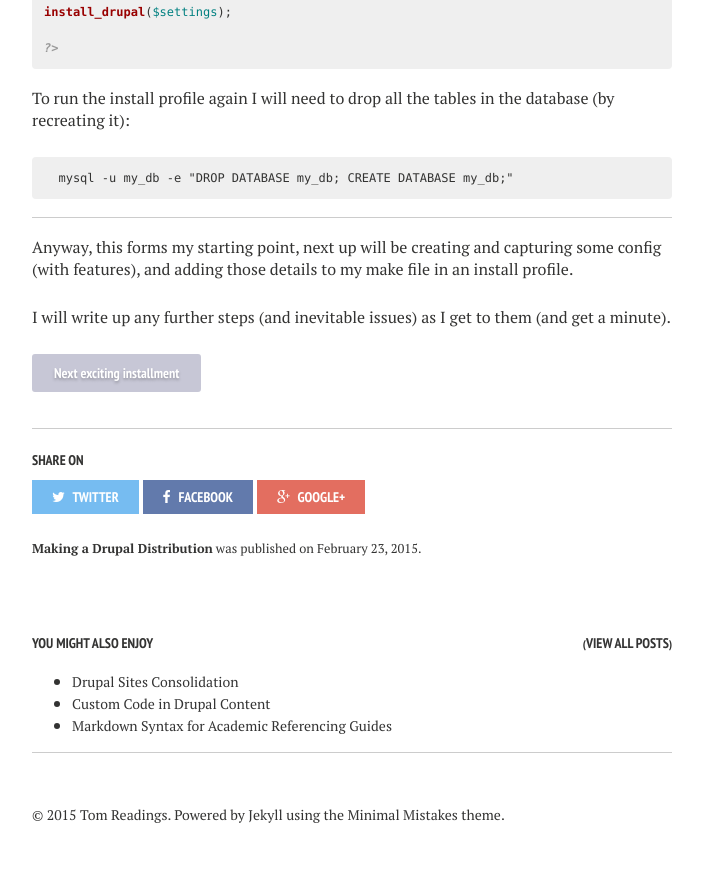
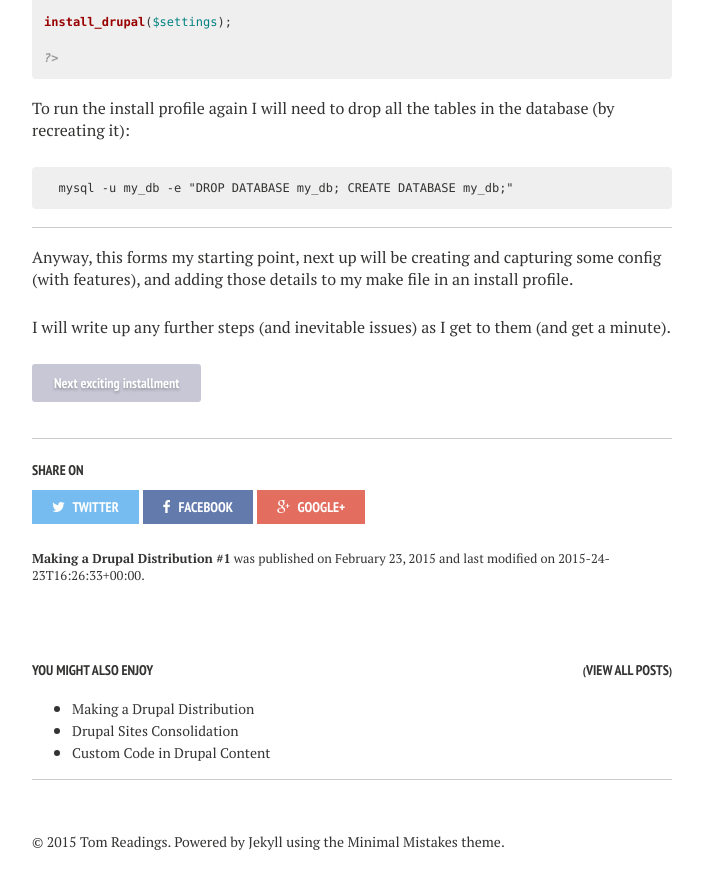
Before and after one commit to tombola/tombola_drupal_edtech.github.io, a Jekyll site: the page built from _posts/drupal/2015-02-24-making-a-drupal-distribution.md, in a window 1280 px wide and 900 px high, scrolled down 3062 px. Shown: the top 889 px of the window, without its empty margins (288-991 px from the left). Built offline with Jekyll 4.4.1, drawn with Linux system fonts in a browser that asks for light colours; nearby versions of some CDN libraries; some of the changed text lies outside the part shown.

Commit message:
add date to first of series, plus #n

```diff
--- a/_posts/drupal/making-a-drupal-distribution.md
+++ b/_posts/drupal/2015-02-24-making-a-drupal-distribution.md
@@ -1,6 +1,6 @@
 ---
 layout: post
-title: "Making a Drupal Distribution"
+title: "Making a Drupal Distribution #1"
 modified: 2015-24-23T16:26:33+00:00
 categories: drupal
 excerpt:
@@ -58,11 +58,12 @@
 1. check config/functionality preserved accurately
 1. record functional test (probably selenium)
 
+<a name="multisite"></a>
 <div class="post__update"></div>
 
 \* I am writing this post whilst figuring out the steps I describe (it is quite helpful to me). It has just occurred to me that dev1 and dev2 could, and probably should, share the same code base, rather than relying on me to keep them in sync. I think this would require me to use *multisites*. To this end I will point two local domains at the site and use drupal's multisite to have a separate db for **dev2**.
 
-
+<a name="unattended"></a>
 I will want to be able to rattle through the installation without having to fill in forms, so I will be running a [non-interactive installation](http://heyrocker.com/content/installing-drupal-7-non-interactively) from the command line, utlising ``install_drupal``. this method will be facilitated by a php script in the root of my installation, which has the significant advantage that it will also be under version control. I could run the install directly from the [commandline](http://www.coderintherye.com/install-drupal-7-using-drush) using drush [site-install](http://www.drushcommands.com/drush-6x/core/site-install), but then I would have to configure my install with ``key=value`` rather than a nice neat PHP array, which could get complicated once I include my own distribution option pages.
 
 ``php install.test.php``
```
Also changed, not shown: other parts of _posts/drupal/2015-02-24-making-a-drupal-distribution.md (+1 -1 lines).
